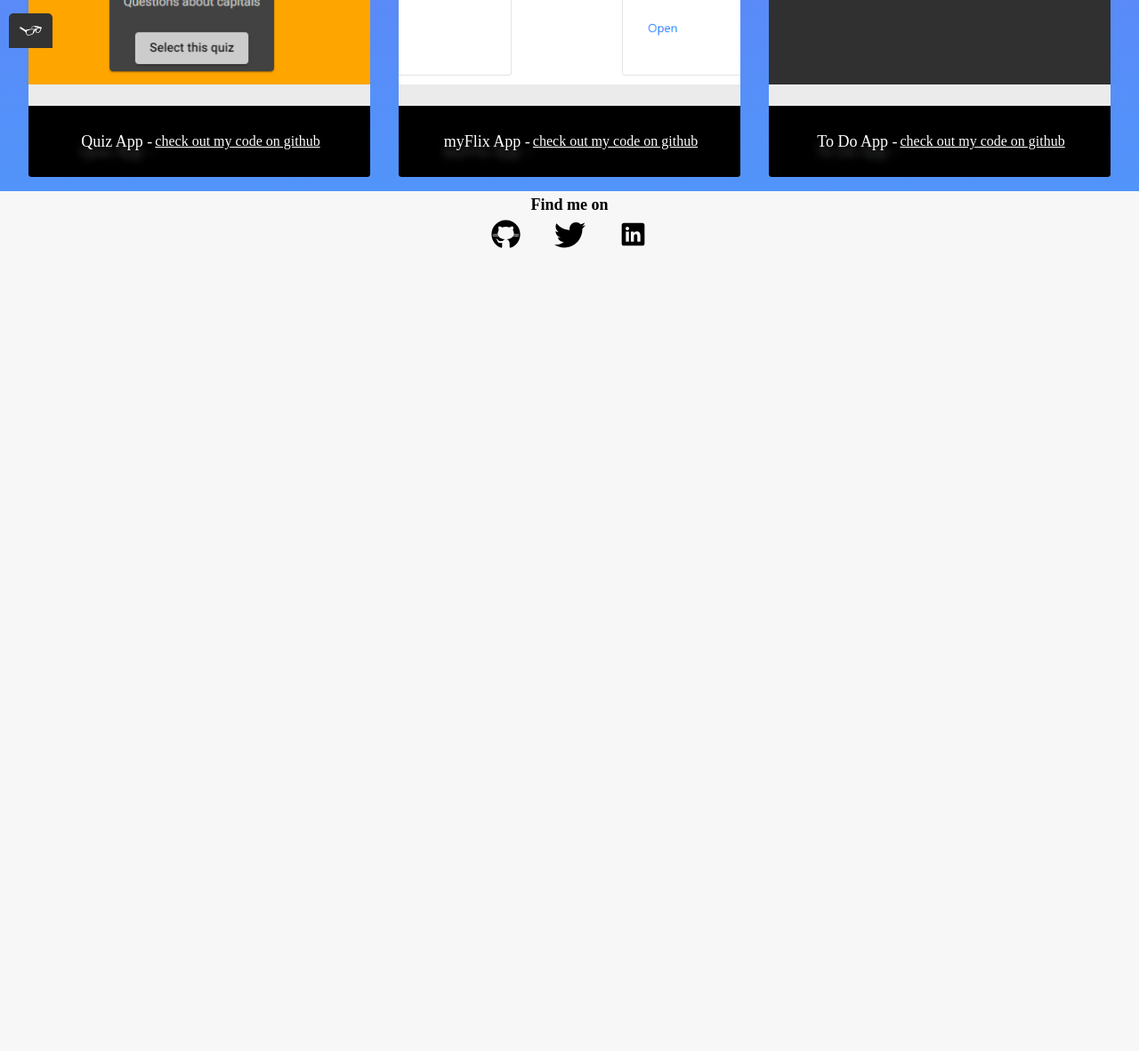
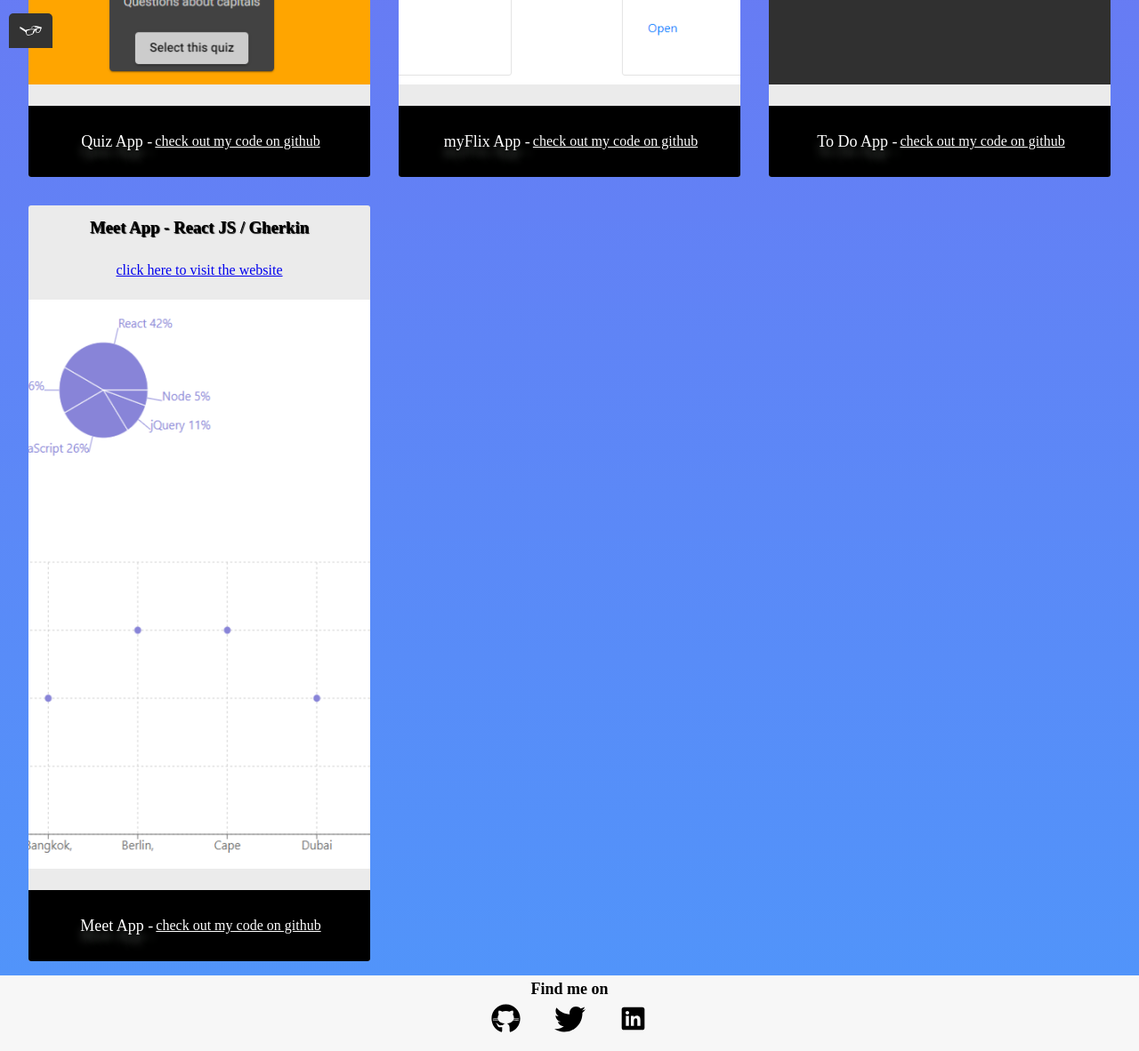
Before and after one commit to tiegrun/My-Portfolio, a plain HTML site: page work.html in a window 1280 px wide. Shown: the part 746-1928 px from the top of the page at 89% size. Before the commit the page ends 1046 px from the top, so only its background shows below. Drawn offline with Linux system fonts and the light colour scheme.

Commit message:
meet app

```diff
--- a/work.html
+++ b/work.html
@@ -48,7 +48,7 @@
     <div class="myProject flexContainer" id="Project2">
       <h3>myFlix App - React JS / Mongo DB</h3>
       <a href="https://tiegrun-movie-trailers.herokuapp.com/client/" target="_blank">click here to visit the website</a>
-      <img src="./img/myflix.PNG" alt="quiz" />
+      <img src="./img/myflix.PNG" alt="myflix" />
       <div class="projectNames flexContainer">
         <p>myFlix App - </p>
         <a href="https://github.com/tiegrun/Movie_Trailers" target="_blank">check out my code on github</a>
@@ -57,10 +57,20 @@
     <div class="myProject flexContainer" id="Project3">
       <h3>To Do App - Vue JS</h3>
       <a href="https://tiegrun.github.io/todo/" target="_blank">click here to visit the website</a>
-      <img src="./img/todo.PNG" alt="quiz" />
+      <img src="./img/todo.PNG" alt="todo" />
       <div class="projectNames flexContainer">
         <p>To Do App - </p>
         <a href="https://github.com/tiegrun/todo" target="_blank">check out my code on github</a>
+      </div>
+    </div>
+
+    <div class="myProject flexContainer" id="Project4">
+      <h3>Meet App - React JS / Gherkin</h3>
+      <a href="https://tiegrun.github.io/meet/" target="_blank">click here to visit the website</a>
+      <img src="./img/meet.png" alt="meet" />
+      <div class="projectNames flexContainer">
+        <p>Meet App - </p>
+        <a href="https://github.com/tiegrun/meet" target="_blank">check out my code on github</a>
       </div>
     </div>
   </section>
```
Also changed, not shown: img/meet.png (added).
